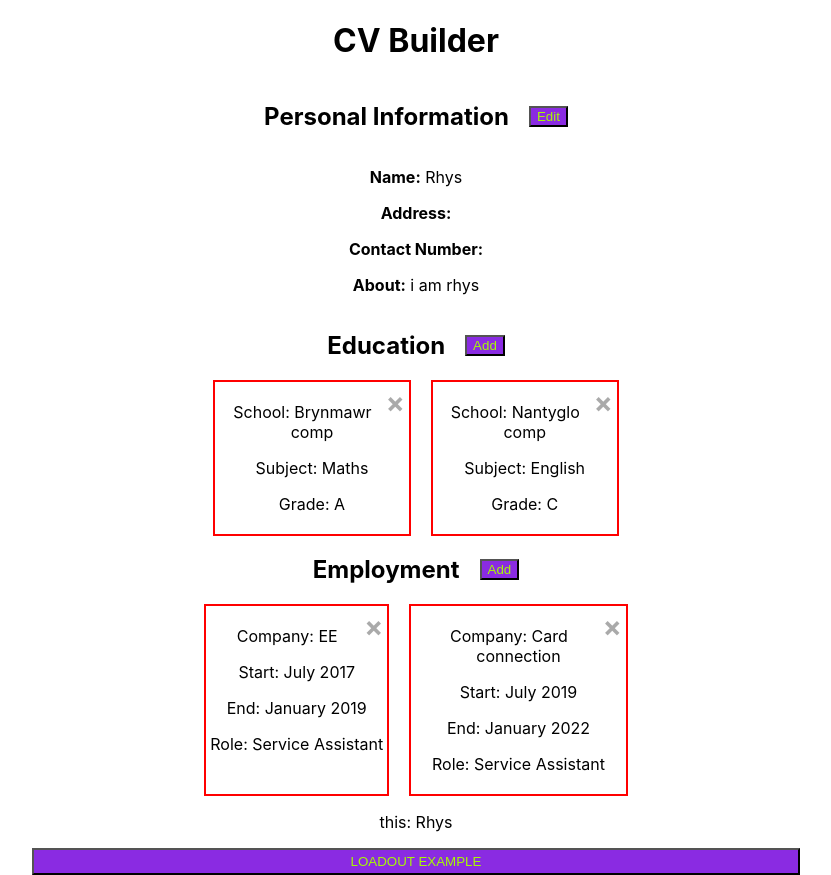
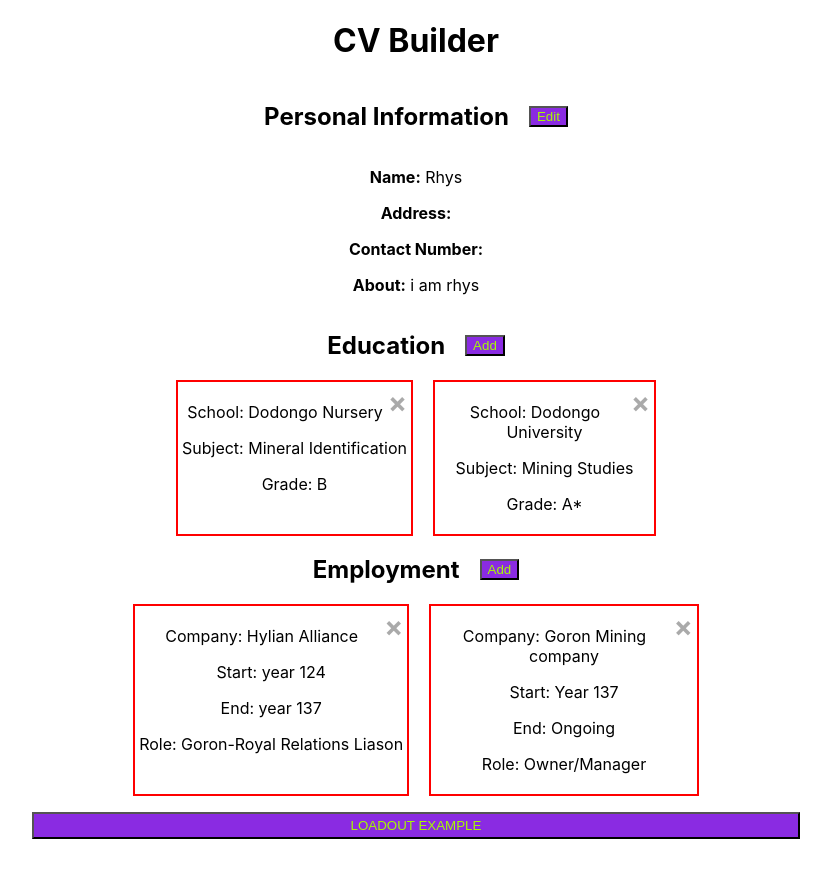
Before and after one commit to rlw92/cv-project, a React (Create React App) app in the folder cv-project/: page / in a window 1280 px wide. Shown: the whole page, without its empty margins (224-1055 px from the left). After the commit the page ends 839 px from the top, so only its background shows below. Built offline with nearby package versions, Linux system fonts and the light colour scheme.

Commit message:
General save

```diff
--- a/cv-project/src/App.css
+++ b/cv-project/src/App.css
@@ -51,5 +51,5 @@ button{background-color:blueviolet; color:rgb(167, 248, 3)}
   .emplymnt{display:flex;gap:20px;justify-content:center;}
   .emplymnt div{border:solid red 2px;padding:4px;}
   .ldbtn{display:flex;justify-content: center;}
-  .ldbtn button{width:60%;padding:4px;}
+  .ldbtn button{width:60%;padding:4px;margin-top: 16px;}
   .ldbtn button:hover{background-color:red;}
--- a/cv-project/src/App.js
+++ b/cv-project/src/App.js
@@ -11,11 +11,13 @@ export class App extends Component {
 
     this.state={
       PIname:"",
-      EmploymentData:""
+      EmploymentData:"",
+      EducationData:""
     }
 
     this.pullData=this.pullData.bind(this)
     this.pullEmplData=this.pullEmplData.bind(this)
+    this.pullEduData=this.pullEduData.bind(this)
 
   }
 
@@ -31,20 +33,26 @@ export class App extends Component {
       })
     console.log(data)}
 
+    pullEduData(data){
+      this.setState({
+        EducationData:data
+      })
+    }
+
 
   render() {
     return (
       <div className="skltn">
         <h1 style={{textAlign:"center"}}>CV Builder</h1>
           <Personalinfo func={this.pullData}/>
-          <Education />
+          <Education func={this.pullEduData}/>
           <Employment func={this.pullEmplData}/>
-     <p>this: {this.state.PIname}</p>
 
 
 
 
-     <Loadoutexample PIname={this.state.PIname} Empldata={this.state.EmploymentData}/>
+
+     <Loadoutexample PIname={this.state.PIname} Edudata={this.state.EducationData} Empldata={this.state.EmploymentData}/>
 
 
 
--- a/cv-project/src/components/Education.js
+++ b/cv-project/src/components/Education.js
@@ -12,14 +12,14 @@ export class Education extends Component {
         grade:"",
         list: [
           {id:uniqid(),
-            school: "Brynmawr comp",
-            subject: "Maths",
-            grade:"A"
+            school: "Dodongo Nursery",
+            subject: "Mineral Identification",
+            grade:"B"
           },
           {id:uniqid(),
-            school: "Nantyglo comp",
-            subject:"English",
-            grade:"C"
+            school: "Dodongo University",
+            subject:"Mining Studies",
+            grade:"A*"
           }
 
         ]
@@ -33,6 +33,8 @@ export class Education extends Component {
          this.addSchool = this.addSchool.bind(this)
          this.addSubject = this.addSubject.bind(this)
          this.rmvInfo = this.rmvInfo.bind(this)
+
+         this.props.func(this.state.list)
 
 
    }
@@ -52,6 +54,7 @@ export class Education extends Component {
              rmvInfo(v){
                const newList = this.state.list.filter(edu=>edu.id !== v)
            this.setState({list:newList})
+           this.props.func(newList)
          }
 
              addSchool(e){
@@ -70,18 +73,21 @@ export class Education extends Component {
 
     onSubmitTask = (e) => {
         e.preventDefault();
+        const newList = this.state.list.concat({
+          id:uniqid(),
+          school: this.state.School,
+          subject: this.state.Subject,
+          grade: this.state.grade,
+
+        })
         this.setState({
-          list: this.state.list.concat({
-            id: uniqid(),
-            school: this.state.School,
-            subject: this.state.Subject,
-            grade: this.state.grade
-          }),
+          list:newList,
         School: '',
         Subject: '',
         grade: '',
           shwMdl: false
         });
+        this.props.func(newList)
       };
 
 
--- a/cv-project/src/components/Employment.js
+++ b/cv-project/src/components/Employment.js
@@ -13,16 +13,16 @@ constructor(props) {
      position:"",
      list: [
       {id:uniqid(),
-        company:"EE",
-       start:"July 2017",
-       end:"January 2019",
-       position: "Service Assistant"
+        company:"Hylian Alliance",
+       start:"year 124",
+       end:"year 137",
+       position: "Goron-Royal Relations Liason"
       },
       {id:uniqid(),
-        company:"Card connection",
-       start:"July 2019",
-       end:"January 2022",
-       position: "Service Assistant"
+        company:"Goron Mining company",
+       start:"Year 137",
+       end:"Ongoing",
+       position: "Owner/Manager"
       }
     ]
 
--- a/cv-project/src/components/Loadoutexample.js
+++ b/cv-project/src/components/Loadoutexample.js
@@ -48,6 +48,23 @@ render() {
   Lorem ipsum dolor sit amet, consectetur adipiscing elit. Proin accumsan nisl velit, id vestibulum tellus luctus at. Duis quis pretium quam. Vivamus at justo arcu. Suspendisse potenti. Nulla facilisi. Maecenas metus urna, sodales eu ultricies id, scelerisque in tellus. Pellentesque molestie non quam sed consequat. Fusce sed nibh et sem fringilla venenatis eget et nibh. Pellentesque habitant morbi tristique senectus et netus et malesuada fames ac turpis egestas. Suspendisse vehicula, mi sed commodo facilisis, nibh massa sollicitudin nisl, aliquet elementum sem dolor non turpis. Etiam porta ultricies justo, nec interdum ex dapibus id. Donec feugiat porttitor semper. Pellentesque tincidunt imperdiet est, ac mattis felis porttitor id.
   </div>
 
+  <div className="eduSect">
+  <h2>Education</h2>
+  <div>
+  {this.props.Edudata.map(empl=>{
+    return(
+      <div key={empl.id}>
+       <p> <strong>School</strong>:<span>&nbsp;&nbsp;</span> {empl.school} <span>&nbsp;&nbsp;</span>
+        <strong>Subject</strong>:<span>&nbsp;&nbsp;</span> {empl.subject} <span>&nbsp;&nbsp;</span>
+        <strong>Grade</strong>: <span>&nbsp;&nbsp;</span>{empl.grade}</p>
+
+
+      </div>
+    )
+  })}</div>
+
+</div>
+
   <div className="emplSect">
   <h2>Employment</h2>
   <div>
@@ -66,11 +83,6 @@ render() {
 
   </div>
 
-  <div className="eduSect">
-  <h2>Education</h2>
-
-</div>
-
 
   </div>
   </div>
--- a/cv-project/src/components/Personalinfo.js
+++ b/cv-project/src/components/Personalinfo.js
@@ -7,6 +7,7 @@ constructor(props) {
 
   this.state = {
       shwMdl: false,
+
 
      about:"i am rhys",
      name:"Rhys",
```
